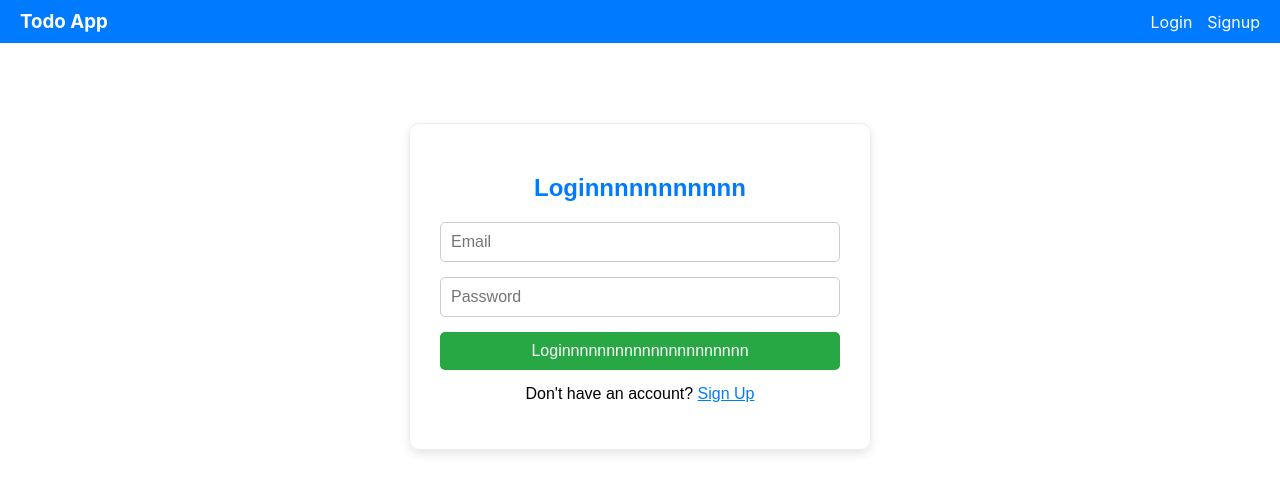
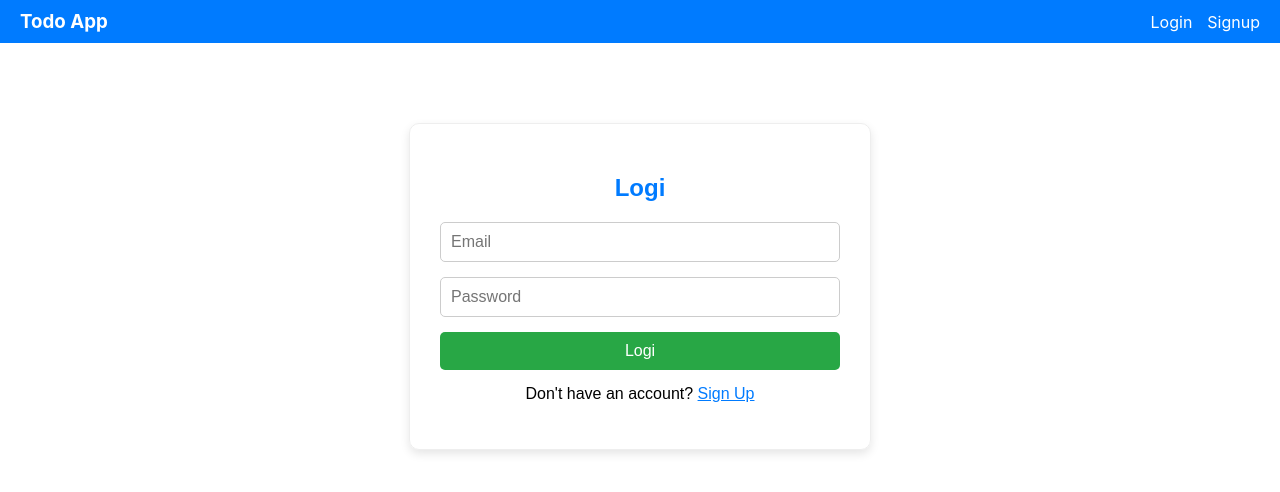
Before and after one commit to sahilsolanki11/todo-frontend, a React (Create React App) app: page / in a window 1280 px wide. Shown: the top 492 px of the page. Built offline with nearby package versions, Linux system fonts and the light colour scheme.

Commit message:
Updated login page text

```diff
--- a/src/components/Login.jsx
+++ b/src/components/Login.jsx
@@ -31,7 +31,7 @@ const Login = () => {
       boxShadow: '0px 4px 10px rgba(0,0,0,0.1)',
       fontFamily: 'Arial, sans-serif'
     }}>
-      <h2 style={{ textAlign: 'center', color: '#007bff', marginBottom: '20px' }}>Loginnnnnnnnnnn</h2>
+      <h2 style={{ textAlign: 'center', color: '#007bff', marginBottom: '20px' }}>Logi</h2>
       <form onSubmit={handleLogin} style={{ display: 'flex', flexDirection: 'column', gap: '15px' }}>
         <input
           type="email"
@@ -58,7 +58,7 @@ const Login = () => {
           borderRadius: '5px',
           cursor: 'pointer'
         }}>
-          Loginnnnnnnnnnnnnnnnnnnnn
+          Logi
         </button>
       </form>
       <p style={{ textAlign: 'center', marginTop: '15px' }}>
```
